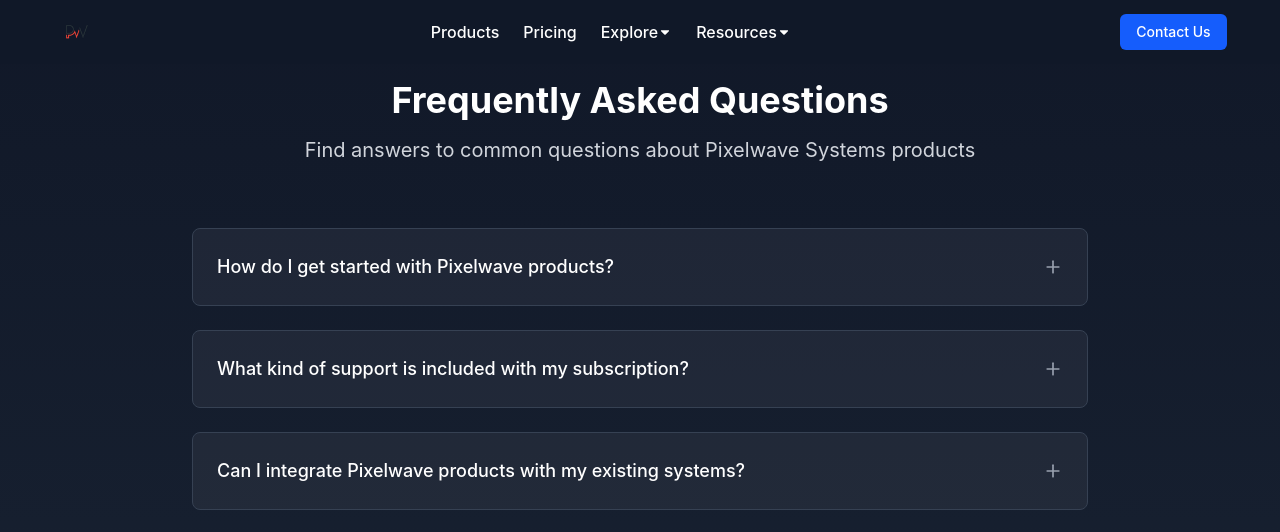
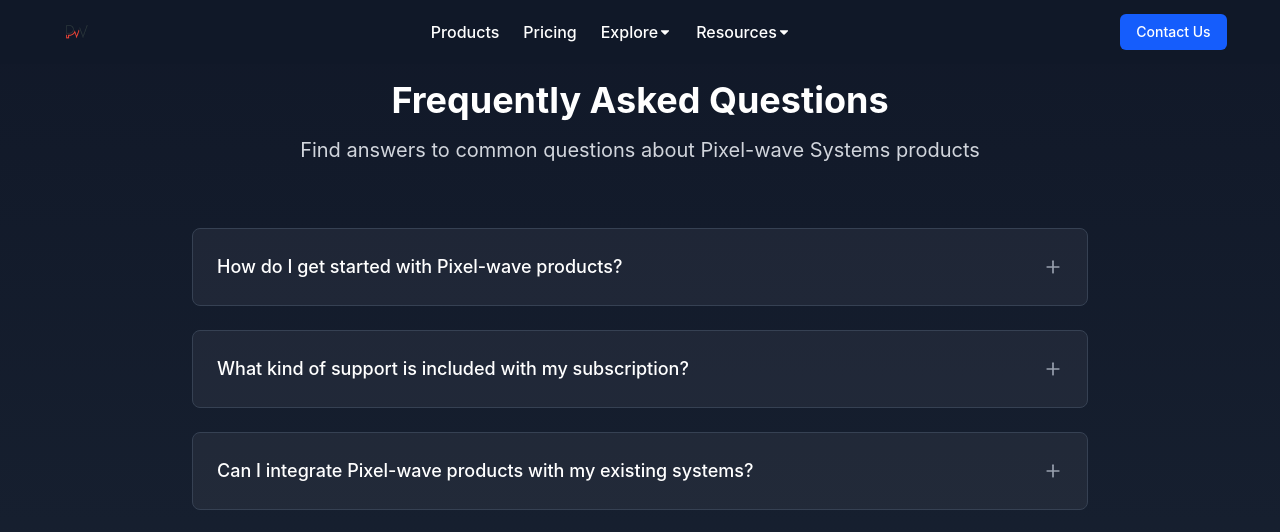
Before and after one commit to JOYCEmwangi8880/pixelwave-system, a React (Vite) app: page /faq in a window 1280 px wide. Shown: the top 532 px of the page. Built offline with nearby package versions, Linux system fonts and the light colour scheme.

Commit message:
feature: updates

```diff
--- a/src/Pages/Faq.jsx
+++ b/src/Pages/Faq.jsx
@@ -11,7 +11,7 @@
 
   const faqs = [
     {
-      question: "How do I get started with Pixelwave products?",
+      question: "How do I get started with Pixel-wave products?",
       answer: "You can start by visiting our Products page to explore our offerings, then contact our sales team for a demo or consultation. We'll guide you through the onboarding process based on your specific needs."
     },
     {
@@ -19,7 +19,7 @@
       answer: "All subscriptions include basic email support during business hours. Higher tiers include priority phone support, dedicated account management, and 24/7 emergency support for critical issues."
     },
     {
-      question: "Can I integrate Pixelwave products with my existing systems?",
+      question: "Can I integrate Pixel-wave products with my existing systems?",
       answer: "Yes, all our products are designed with API-first architectures. We provide comprehensive documentation and SDKs for popular platforms to facilitate integration with your existing tech stack."
     },
     {
@@ -48,7 +48,7 @@
       <div className="max-w-4xl mx-auto">
         <div className="text-center mb-16">
           <h1 className="text-4xl font-bold text-white mb-4">Frequently Asked Questions</h1>
-          <p className="text-xl text-gray-300">Find answers to common questions about Pixelwave Systems products</p>
+          <p className="text-xl text-gray-300">Find answers to common questions about Pixel-wave Systems products</p>
         </div>
 
         <div className="space-y-6 mb-20">
```
